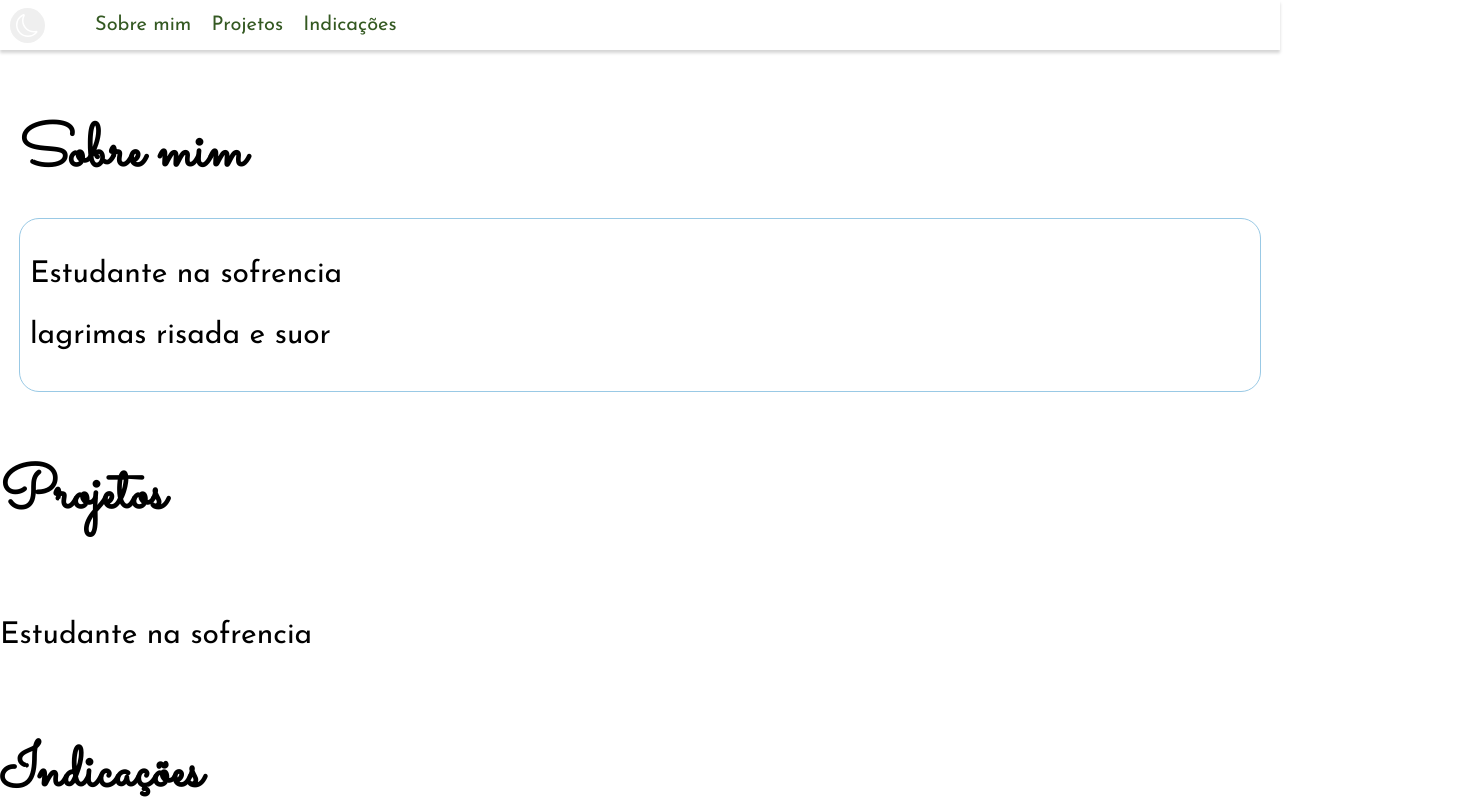
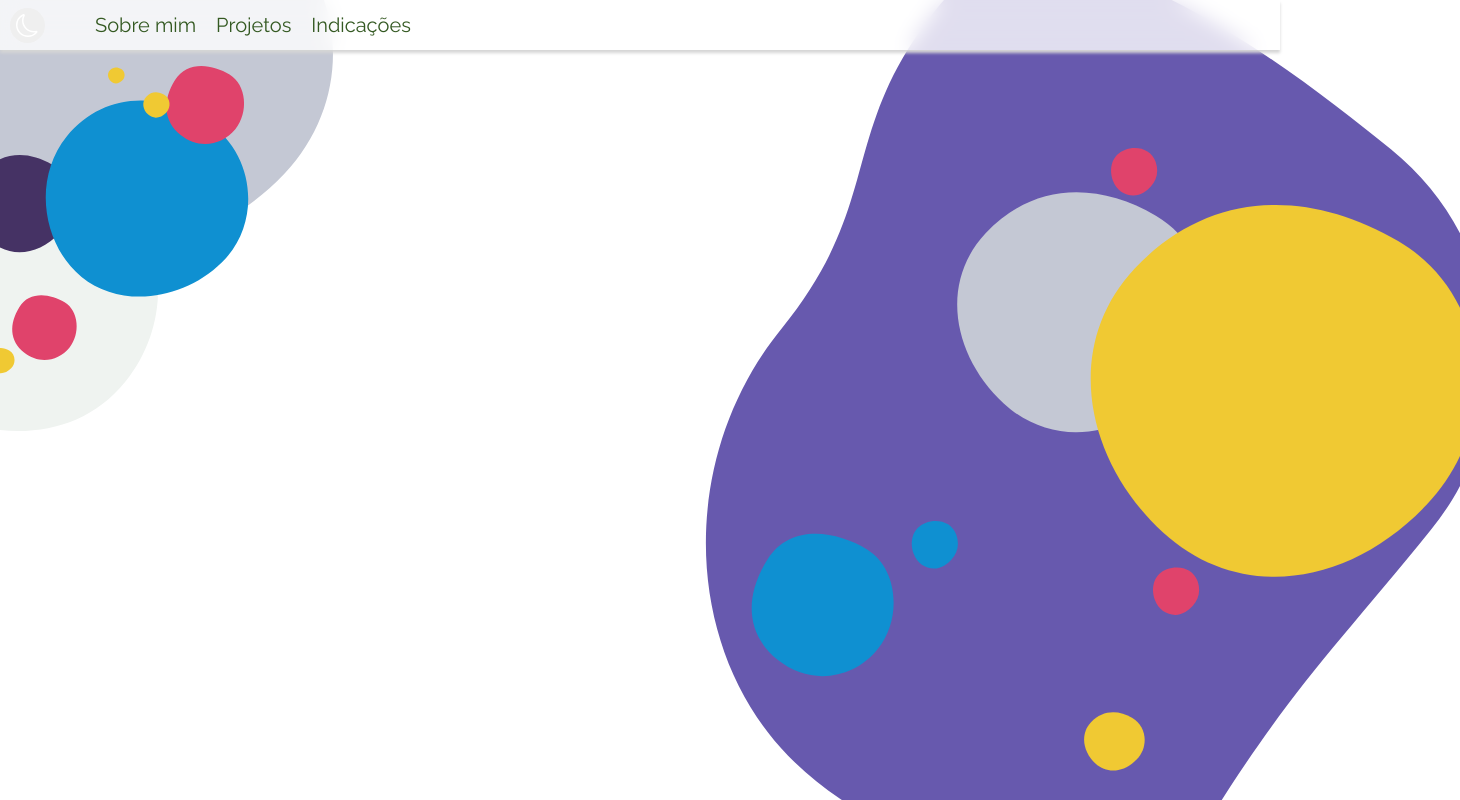
Before and after one commit to emillyteixeira/portfolio, a Next.js app: page / in a window 1280 px wide. Shown: the top 800 px of the page, 1460 px wide, since content can reach past the window. Built offline with nearby package versions, Linux system fonts and the light colour scheme.

Commit message:
Adicionando primeiras images

```diff
--- a/pages/Indicações.js
+++ b/pages/Indicações.js
@@ -2,14 +2,14 @@ import React from "react";
 import styled from "styled-components";
 
 const Title = styled.h2`
-  font-family: "Sacramento";
+  font-family: "Paytone One";
   color: #000;
   font-size: 60px;
   text-align: left;
 `;
 
 const Text = styled.p`
-  font-family: "Josefin Sans";
+  font-family: "Raleway";
   color: #000;
   font-size: 30px;
   text-align: left;
--- /dev/null
+++ b/pages/Intro.js
@@ -0,0 +1,45 @@
+import Image from "next/image";
+import React from "react";
+import styled from "styled-components";
+import { Images } from "../public/images/images";
+
+const IntroWrapper = styled.div`
+  position: relative;
+  height: 100vh;
+`;
+
+const ImageWrapper = styled.div`
+  position: absolute;
+  top: ${(props) => `${props.top}px`};
+  bottom: ${(props) => `${props.bottom}px`};
+  right: ${(props) => `${props.right}px`};
+  left: ${(props) => `${props.left}px`};
+  @media screen and (max-width: 960px) {
+    display: none;
+  }
+`;
+
+const ImageContainer = styled.div`
+  position: relative;
+  width: ${(props) => (props.width ? props.width : "auto")};
+  height: ${(props) => (props.height ? props.height : "auto")};
+`;
+
+const Intro = () => {
+  return (
+    <IntroWrapper>
+      <ImageWrapper top={-200} left={-200}>
+        <ImageContainer width="600px" height="600px">
+          <Image src={Images.joker} layout="fill" objectFit="cover" objectPosition="50% 50%" />
+        </ImageContainer>
+      </ImageWrapper>
+      <ImageWrapper top={-180} right={-180}>
+        <ImageContainer width="800px" height="140vh">
+          <Image src={Images.gameboy} layout="fill" objectFit="cover" objectPosition="50% 50%" />
+        </ImageContainer>
+      </ImageWrapper>
+    </IntroWrapper>
+  );
+};
+
+export default Intro;
--- a/pages/Projetos.js
+++ b/pages/Projetos.js
@@ -3,14 +3,14 @@ import styled from "styled-components";
 
 
 const Title = styled.h2`
-  font-family: "Sacramento";
+  font-family: "Paytone One";
   color: #000;
   font-size: 60px;
   text-align: left;
 `;
 
 const Text = styled.p`
-  font-family: "Josefin Sans";
+  font-family: "Raleway";
   color: #000;
   font-size: 30px;
   text-align: left;
--- a/pages/SobreMim.js
+++ b/pages/SobreMim.js
@@ -2,7 +2,7 @@ import React from "react";
 import styled from "styled-components";
 
 const Title = styled.h2`
-  font-family: "Sacramento";
+  font-family: "Paytone One";
   color: #000;
   font-size: 60px;
   text-align: left;
@@ -11,7 +11,7 @@ const Title = styled.h2`
 `;
 
 const Text = styled.p`
-  font-family: "Josefin Sans";
+  font-family: "Raleway";
   color: #000;
   font-size: 30px;
   text-align: left;
--- a/pages/index.js
+++ b/pages/index.js
@@ -7,6 +7,7 @@ import styled, { ThemeProvider } from "styled-components";
 import SobreMim from "./SobreMim.js";
 import Projetos from "./Projetos.js";
 import Indicações from "./Indicações.js";
+import Intro from "./Intro.js";
 
 const LightTheme = {
   background: "#fff",
@@ -31,16 +32,13 @@ function HomePage() {
         <link rel="preconnect" href="https://fonts.googleapis.com" />
         <link rel="preconnect" href="https://fonts.gstatic.com" crossorigin />
         <link
-          href="https://fonts.googleapis.com/css2?family=Sacramento&display=swap"
-          rel="stylesheet"
-        />
-        <link
-          href="https://fonts.googleapis.com/css2?family=Josefin+Sans:ital,wght@0,100;0,200;0,300;0,400;0,500;0,600;0,700;1,100;1,200;1,300;1,400;1,500;1,600;1,700&display=swap"
+          href="https://fonts.googleapis.com/css2?family=Paytone+One&family=Raleway:wght@400;500;600;700&display=swap"
           rel="stylesheet"
         />
       </Head>
       <ThemeProvider theme={themes[theme]}>
         <Navbar setTheme={setTheme} theme={theme} />
+        <Intro />
         <SobreMim />
         <Projetos />
         <Indicações />
--- a/pages/styles.css
+++ b/pages/styles.css
@@ -3,10 +3,11 @@
 }
 body {
   background-color: rgb(255, 255, 255);
-  font-family: "Josefin Sans";
+  font-family: "Raleway";
   width: 100vw;
   height: 100vh;
   margin: unset;
+  overflow-x: hidden;
   scroll-behavior: smooth;
 }
 
--- a/public/images/images.js
+++ b/public/images/images.js
@@ -1,10 +1,19 @@
-import menuIcon from './icon-menu.png';
-import xIcon from './icon-x.png';
-import koalaIcon from './icon-koala.png';
-import homeScreen from './img-home.svg';
-import iconUSA from './icon-usa.png';
-import iconBR from './icon-brazil.png';
+import menuIcon from "./icon-menu.png";
+import xIcon from "./icon-x.png";
+import koalaIcon from "./icon-koala.png";
+import homeScreen from "./img-home.svg";
+import iconUSA from "./icon-usa.png";
+import iconBR from "./icon-brazil.png";
+import joker from "./joker.svg";
+import gameboy from "./gameboy.svg";
 
 export const Images = {
-  menuIcon, xIcon, koalaIcon, homeScreen, iconUSA, iconBR
+  menuIcon,
+  xIcon,
+  koalaIcon,
+  homeScreen,
+  iconUSA,
+  iconBR,
+  joker,
+  gameboy,
 };
```
Also changed, not shown: src/Images/gameboy.svg (added), 1 other file (tests, documents, lock files or other folders).
